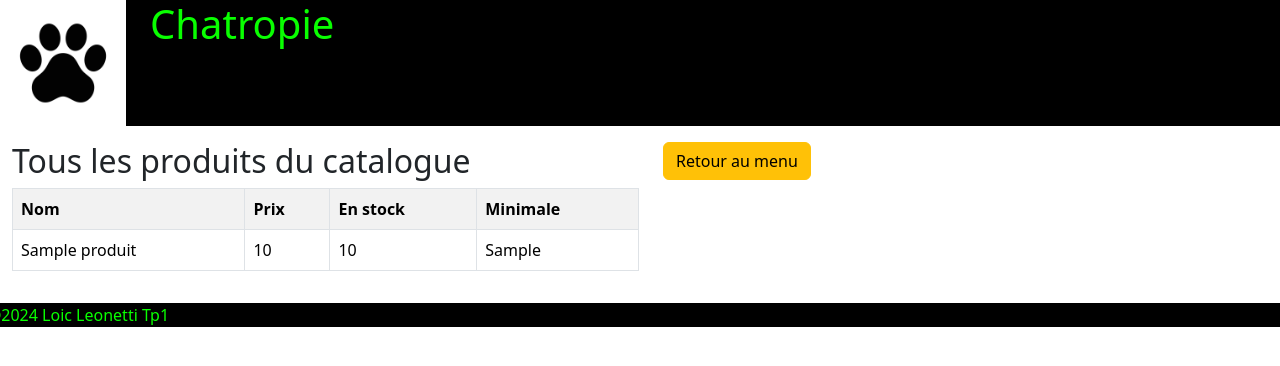
After one commit to LoicLeonetti/2066177_TravailPratiqueWeb, a Symfony app: template templates/adminProduits.html.twig in a window 1280 px wide. The commit adds this page. Shown: the top 366 px of the page. Run offline with Twig, Linux system fonts and the light colour scheme; the template is opened without the code that fills it: most values are stand-ins (such as "Sample title", 1, 10 or a date in 2020); some libraries are stand-ins or nearby versions.

```diff
--- a/templates/adminMenu.html.twig
+++ b/templates/adminMenu.html.twig
@@ -18,7 +18,7 @@
 			<a href="{{path('adminAjouterProduit')}}"><button class="btn btn-primary my-2">Ajouter Produit</button></a>
 			<a><button class="btn btn-primary my-2">Modifier Produit</button></a>
 			<a href="{{path('adminRapportVentes')}}"><button class="btn btn-primary my-2" >Rapport Ventes</button></a>
-			<a><button class="btn btn-primary my-2">Produits de l'inventaire</button></a>
+			<a href="{{path('adminProduits')}}"><button class="btn btn-primary my-2">Produits de l'inventaire</button></a>
 			<a><button class="btn btn-primary my-2">Produits à commander</button></a>
 		</div>
 
--- /dev/null
+++ b/templates/adminProduits.html.twig
@@ -0,0 +1,42 @@
+
+{% extends('baseAdmin.html.twig') %}
+
+{% block body %}
+
+	<!-- Nom: Loic Leonetti -->
+	<!-- Date: 2024-05-16   -->
+	<div>
+	{{ include('commun/ZoneFlash.html.twig') }}
+	</div>
+	<div class='container row my-3'>
+
+		<div class="col-7">
+			<h2>Tous les produits du catalogue</h2>
+
+            <table class="table table-striped table-bordered">
+                <tr>
+                    <th>Nom</th>
+                    <th>Prix</th>
+                    <th>En stock</th>
+                    <th>Minimale</th>
+                </tr>
+
+                {% for p in produits %}
+                <tr>
+                    <td>{{ p.nom }}</td>
+                    <td>{{ p.prix}}</td>
+                    <td>{{ p.getQtteStock() }}</td>
+                    <td>{{ p.getQtteSeuilMin() }}</td>
+                {% endfor %}
+
+            </table>
+
+		</div>
+		<div class="col-4">
+			<a href="{{path('adminMenu')}}"><button class="btn btn-warning">Retour au menu</button></a>
+		</div>
+
+
+
+	</div>
+{% endblock %}
```
Also changed, not shown: src/Controller/AdminController.php (+48 -0 lines).
